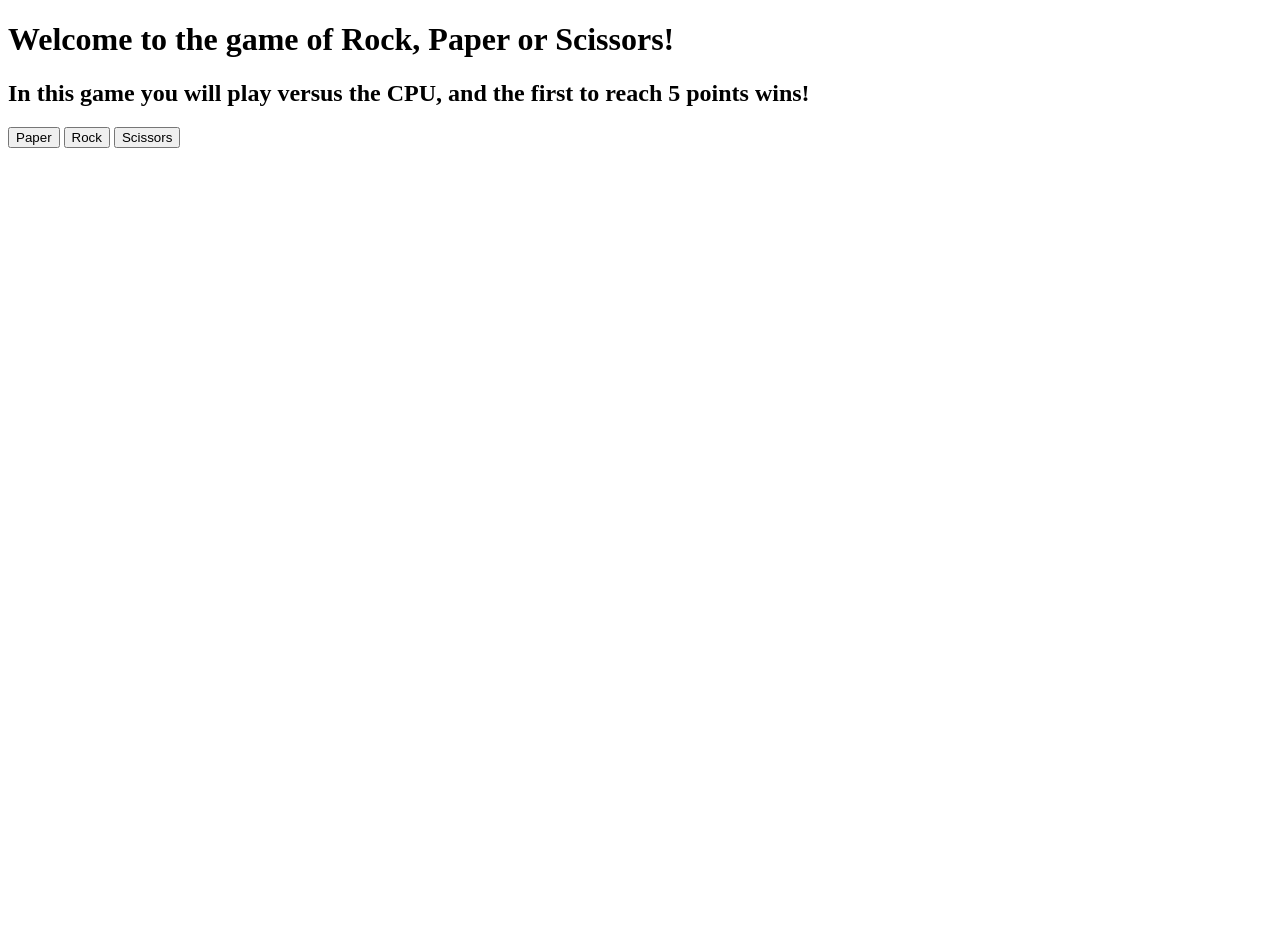
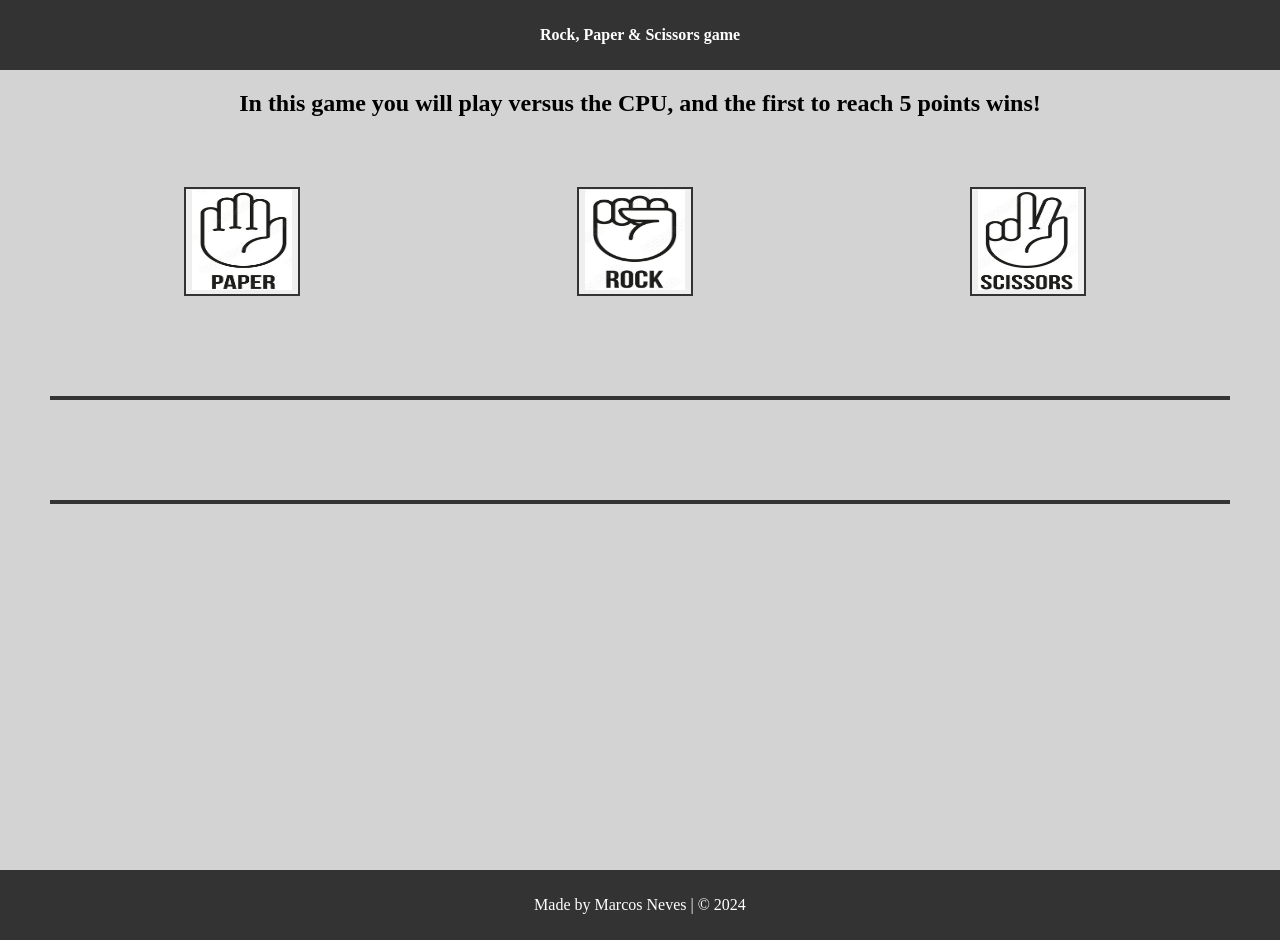
Before and after one commit to MarcosBN17/Rock-Paper-Scissors, a plain HTML site: page index.html in a window 1280 px wide. Before the commit the page ends 800 px from the top, so only its background shows below. Drawn offline with Linux system fonts and the light colour scheme.

Commit message:
Added imgs to the game, UI edited, bug fixes

```diff
--- a/index.css
+++ b/index.css
@@ -0,0 +1,80 @@
+body {
+    margin: 0;
+    padding: 0;
+    background-color: lightgray;
+}
+
+.header-container {
+    background-color: #333;
+    color: #fff;
+    padding: 10px;
+    text-align: center;
+    font-weight: bold;
+}
+
+.pagecontent-container {
+    min-height: 100vh;
+    display: flex;
+    flex-direction: column;
+    flex: 1;
+}
+
+.pagecontent-container h2 {
+    text-align: center;
+}
+
+#buttons-container {
+    margin: 50px;
+    display: flex;
+    justify-content:space-around;
+    align-items: center;
+    flex-direction: row;
+}
+
+#buttons-container button {
+    margin-right: 10px;
+    border: 2px solid #333;
+}
+
+#buttons-container button:hover {
+    transform: scale(1.1);
+}
+
+#buttons-container button img {
+    width: 100px;
+    height: 100px;
+}
+
+#gamecontainer {
+    margin: 50px;
+    border: 2px solid #333;
+    display: flex;
+    text-align: center;
+    justify-content: center;
+    flex-direction: column;
+}
+
+#scorecontainer {
+    margin: 50px;
+    border: 2px solid #333;
+    display: flex;
+    text-align: center;
+    justify-content: center;
+    flex-direction: column;
+}
+
+#playAgainContainer {
+    margin: 50px;
+    display: flex;
+    justify-content:space-around;
+    align-items: center;
+    flex-direction: row;
+}
+
+.footer-container {
+    background-color: #333;
+    color: #fff;
+    padding: 10px;
+    text-align: center;
+
+}
--- a/index.html
+++ b/index.html
@@ -8,20 +8,38 @@
     <title>Rock,Paper,Scissors Game</title>
 </head>
 <body>
-    <h1><strong>Welcome to the game of Rock, Paper or Scissors!</strong></h1>
+    <header>
+        <div class="header-container">
+            <p>Rock, Paper & Scissors game</p>
+        </div>
+    </header>
+    <div class="pagecontent-container">
         <h2>In this game you will play versus the CPU, and the first to reach 5 points wins!</h2>
-    <button id="btnpaper">Paper</button>
-    <button id="btnrock">Rock</button>
-    <button id="btnscissors">Scissors</button>
+
+        <div id="buttons-container">
+            <button id="btnpaper"><img src="./imgs/paper.png" alt="Paper"></button>
+            <button id="btnrock"><img src="./imgs/rock.png" alt="Rock"></button>
+            <button id="btnscissors"><img src="./imgs/scissors.png" alt="Scissors"></button>
+        </div>
+
+
         <div id="gamecontainer">
 
         </div>
+
         <div id="scorecontainer">
 
         </div>
         <div id="playAgainContainer">
 
         </div>
+    </div>
+
+    <footer>
+        <div class="footer-container">
+            <p>Made by Marcos Neves | © 2024</p>
+        </div>
+    </footer>
 
 </body>
 </html>
--- a/index.js
+++ b/index.js
@@ -56,6 +56,13 @@
 
                 // Show "Play Again" button
                 createPlayAgainButton();
+
+                // Check if either the player or CPU has reached 5 points
+                const winner = playerScore === 5 ? "Player" : "CPU";
+                displayResult(`${winner} wins the game!`);
+
+                return;
+
             }
 
             if (playerSelection === computerSelection) {
@@ -75,12 +82,7 @@
             // Update the score display
             updateScoreDisplay();
 
-            // Check if either the player or CPU has reached 5 points
-            if (playerScore === 5 || cpuScore === 5) {
-                const winner = playerScore === 5 ? "Player" : "CPU";
-                displayResult(`${winner} wins the game!`);
-                //endGame();
-            }
+
         }
 
         function displayResult(resultText) {
```
Also changed, not shown: imgs/paper.png (added), imgs/rock.png (added), imgs/scissors.png (added). Lines whose indentation alone changed are shown as unchanged.
